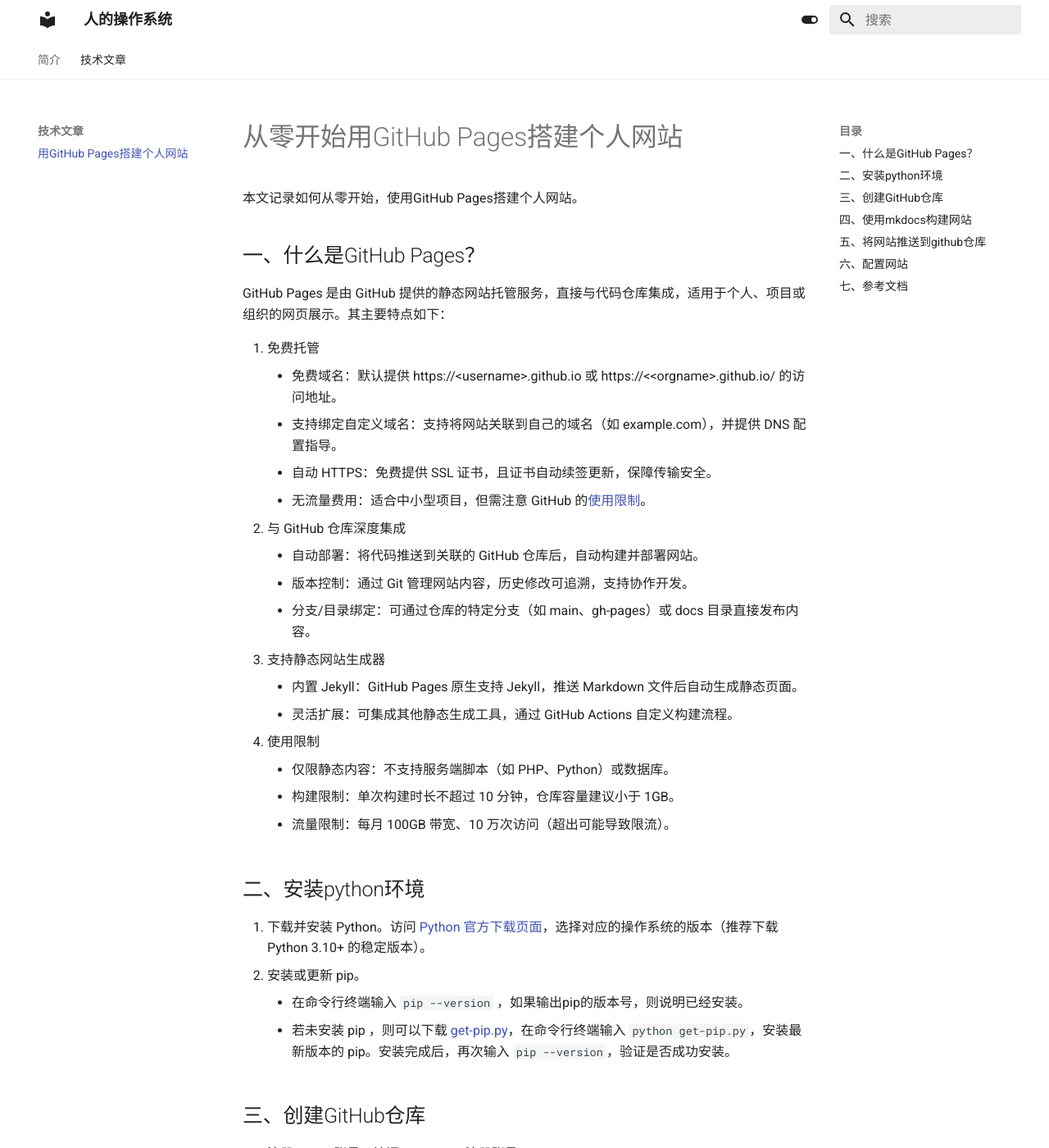
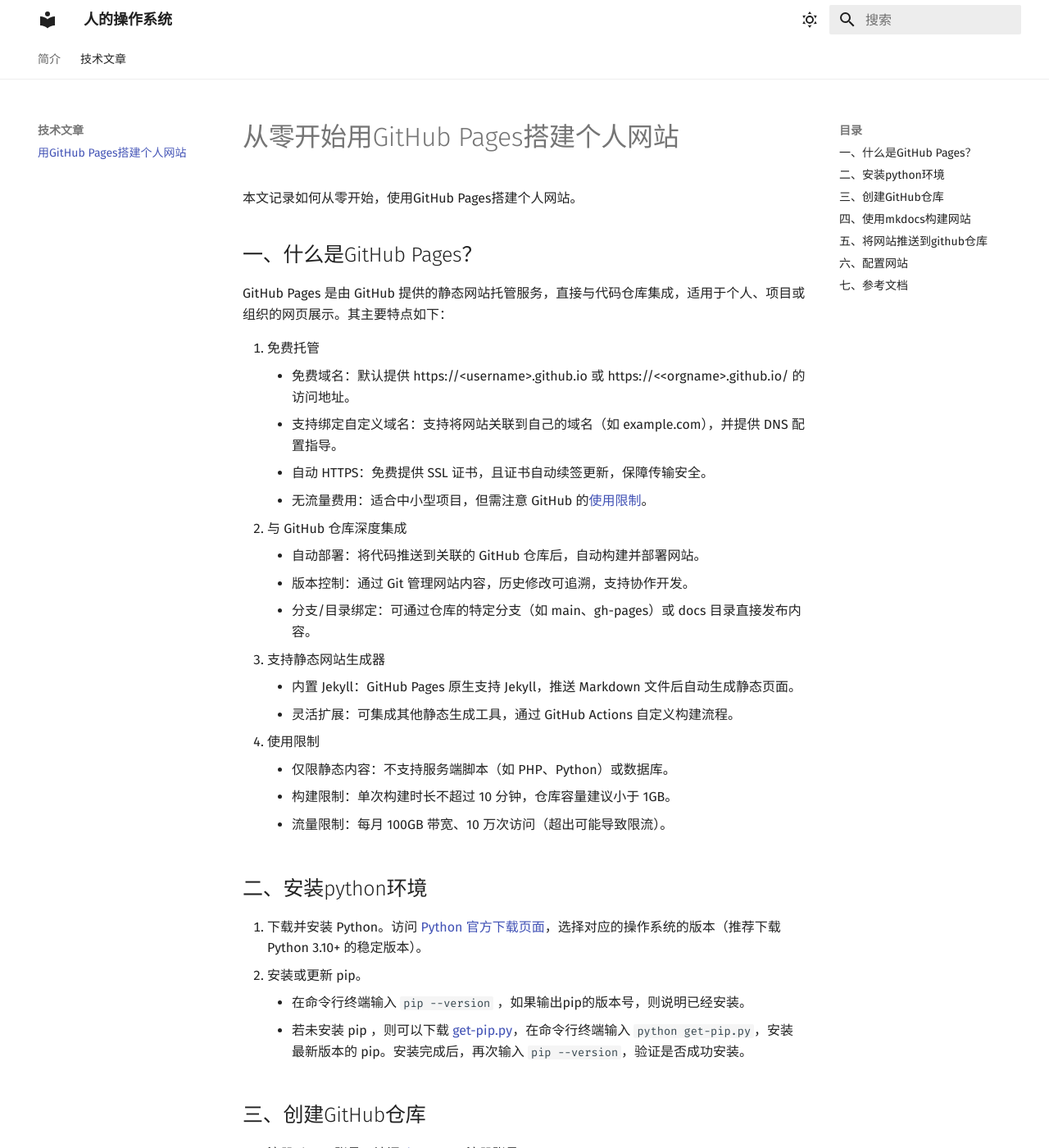
Before and after one commit to caozuoxitong-ren/caozuoxitong-ren.github.io, an MkDocs documentation site: the page built from docs/20250118-githubpages.md, in a window 1280 px wide and 1400 px high. Shown: the whole window at 82% size. Built offline with MkDocs 1.6.1 and Material for MkDocs 9.7.7, drawn with Linux system fonts in a browser that asks for light colours; some of the changed text lies outside the part shown.

```diff
--- a/mkdocs.yml
+++ b/mkdocs.yml
@@ -1,6 +1,8 @@
 site_name: 人的操作系统
 site_dir: site
 docs_dir: docs
+
+
 
 # Copyright
 copyright: '人的操作系统 版权所有 Copyright © 2025 caozuoxitong.ren All Rights Reserved.'
@@ -11,26 +13,27 @@ nav:
   - 技术文章:
     - 用GitHub Pages搭建个人网站: 20250118-githubpages.md
 
-
 # 主题设置
 theme:
   name: material
   features:
     - navigation.tabs
-    # - navigation.tabs.sticky 固定顶部导航栏
   palette:
       # Toggle light mode
       - scheme: default
         primary: white
         accent: red
         toggle:
-          icon: material/toggle-switch
-          name: Switch to light mode
+          icon: material/weather-sunny
+          name: Switch to dark mode
       # Toggle dark mode
       - scheme: slate
         primary: black
         accent: teal
         toggle:
-          icon: material/toggle-switch-off-outline
-          name: Switch to dark mode
+          icon: material/weather-night
+          name: Switch to light mode
   language: zh
+  font:
+    text: 'Fira Sans'
+    code: 'Fira Mono'
```
Also changed, not shown: docs/20250118-githubpages.md (+1 -1 lines), site/20250118-githubpages/index.html, site/404.html, site/index.html, site/search/search_index.json.
